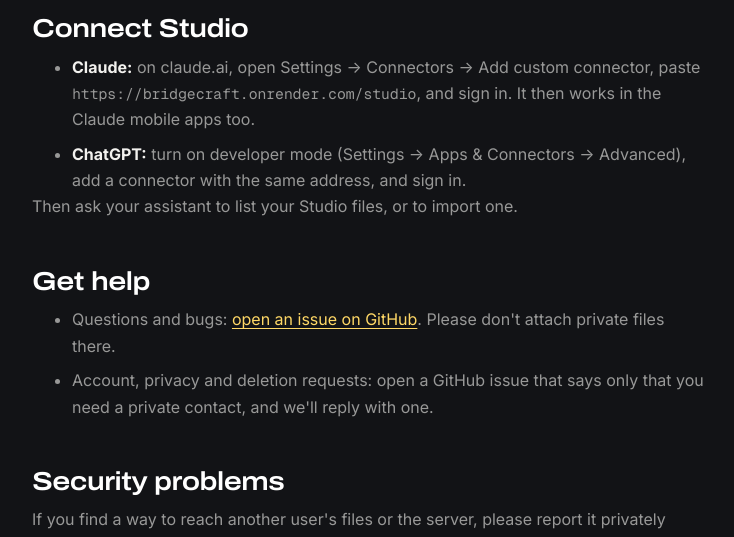
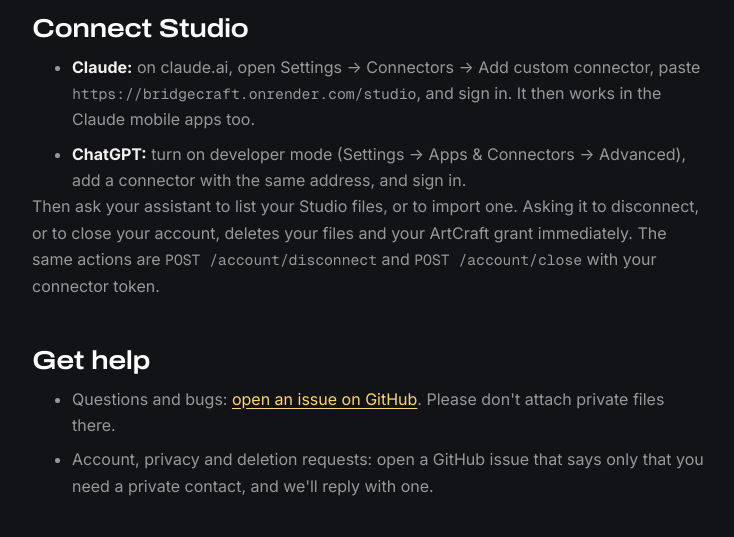
Before and after one commit to adikshan11/artcraft-chatgpt-mcp, a Flask app: page /support in a window 1280 px wide. Shown: the part 255-792 px from the top of the page, without its empty margins (272-1006 px from the left). Run offline with Flask 3, Linux system fonts and the light colour scheme.

Commit message:
Keep the connector token off ArtCraft and delete files seven days after the session ends.
Support and status say files go seven days after the session ends, and immediately on disconnect or account close.

```diff
--- a/templates/support.html
+++ b/templates/support.html
@@ -10,7 +10,11 @@
   <li><strong>ChatGPT:</strong> turn on developer mode (Settings → Apps &amp; Connectors
     → Advanced), add a connector with the same address, and sign in.</li>
 </ul>
-<p>Then ask your assistant to list your Studio files, or to import one.</p>
+<p>Then ask your assistant to list your Studio files, or to import one.
+  Asking it to disconnect, or to close your account, deletes your files and your
+  ArtCraft grant immediately. The same actions are
+  <code>POST /account/disconnect</code> and <code>POST /account/close</code> with
+  your connector token.</p>
 
 <h2>Get help</h2>
 <ul>
```
